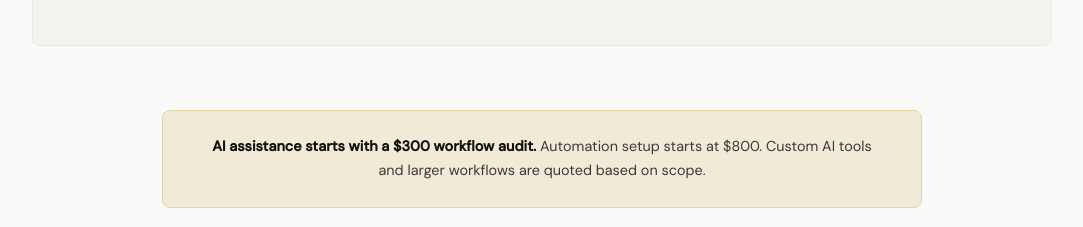
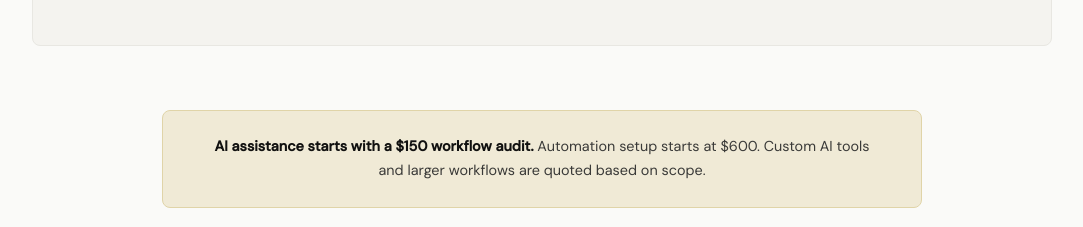
Before and after one commit to wjbirkett/websitesbywillie, a React (Vite) app: page / in a window 1280 px wide. Shown: the part 3700-3927 px from the top of the page, without its empty margins (98-1181 px from the left). Built offline with nearby package versions, Linux system fonts and the light colour scheme; a web font is replaced by a local one.

Commit message:
Update AI service pricing

```diff
--- a/src/App.jsx
+++ b/src/App.jsx
@@ -395,7 +395,7 @@ function AIAssistance() {
 
         <div className="ai-assistance__note">
           <p>
-            <strong>AI assistance starts with a $300 workflow audit.</strong> Automation setup starts at $800. Custom AI tools and larger workflows are quoted based on scope.
+            <strong>AI assistance starts with a $150 workflow audit.</strong> Automation setup starts at $600. Custom AI tools and larger workflows are quoted based on scope.
           </p>
         </div>
 
@@ -799,7 +799,7 @@ function FAQ() {
     },
     {
       q: 'Can you help my business use AI?',
-      a: 'Yes. I can help you figure out where AI makes sense, train you or your team on practical tools, and build automations for repetitive tasks like lead follow-ups, forms, reminders, reports, email drafts, and internal workflows. AI workflow audits start at $300, and automation setup starts at $800.',
+      a: 'Yes. I can help you figure out where AI makes sense, train you or your team on practical tools, and build automations for repetitive tasks like lead follow-ups, forms, reminders, reports, email drafts, and internal workflows. AI workflow audits start at $150, and automation setup starts at $600.',
     },
     {
       q: 'Do I need to buy my own domain?',
```
